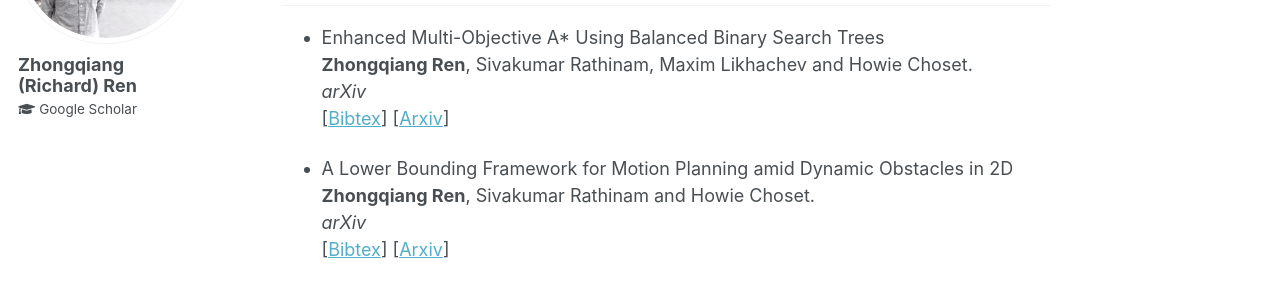
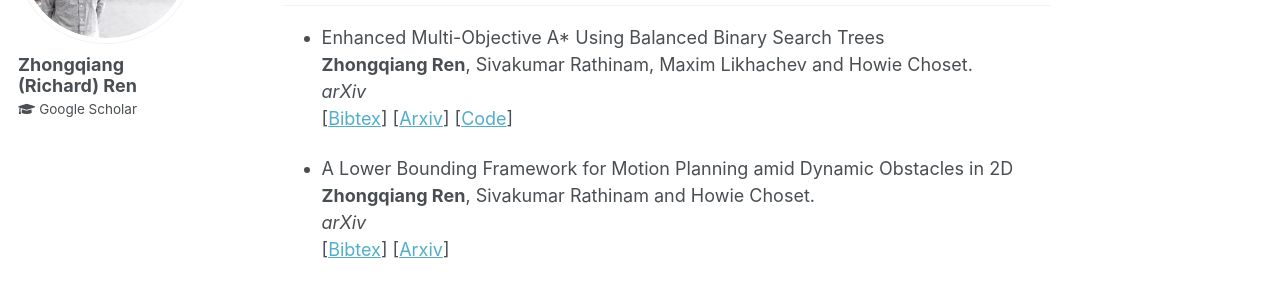
Before and after one commit to wonderren/wonderren.github.io, a Jekyll site: the page built from _pages/about.md, in a window 1280 px wide and 900 px high, scrolled down 2021 px. Shown: the part 152-443 px from the top of the window. Built offline with Jekyll 4.4.1, drawn with Linux system fonts in a browser that asks for light colours.

Commit message:
add emoa code

```diff
--- a/_pages/about.md
+++ b/_pages/about.md
@@ -114,6 +114,7 @@ Preprint
   <i>arXiv</i>\
 [[Bibtex](https://wonderren.github.io/files/bibtex_ren22lbmp.txt)]
 [[Arxiv](https://arxiv.org/pdf/2202.07409.pdf)]
+[[Code](https://github.com/wonderren/public_emoa)]
 
 * A Lower Bounding Framework for Motion Planning amid Dynamic Obstacles in 2D\
   **Zhongqiang Ren**, Sivakumar Rathinam and Howie Choset.\
```
